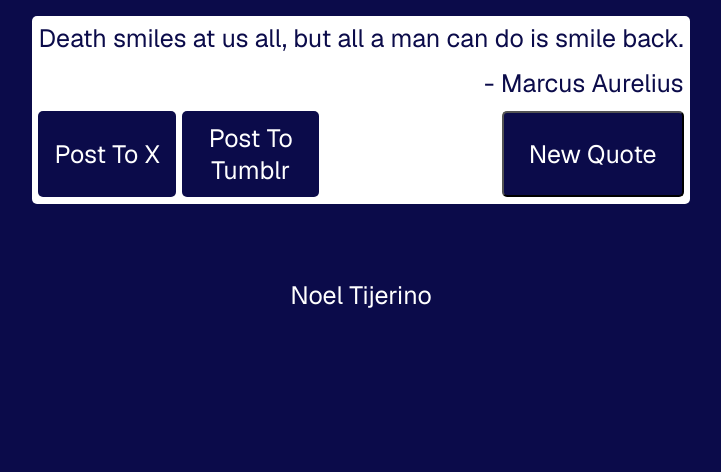
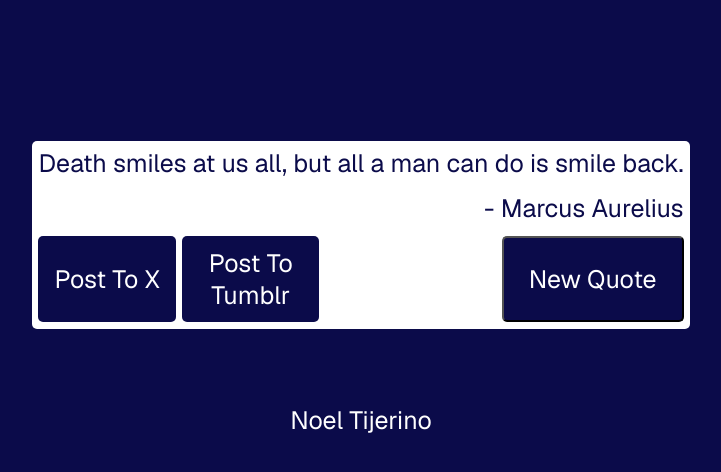
Before and after one commit to ntijerino/random-quote-generator, a Next.js app: page / in a window 1280 px wide. Shown: the top 472 px of the page, without its empty margins (279-1000 px from the left). Built offline with nearby package versions, Linux system fonts and the light colour scheme.

Commit message:
Made final tweaks to have an acceptable screen size responsive page.

```diff
--- a/src/app/components/RandomQuoteMachine.jsx
+++ b/src/app/components/RandomQuoteMachine.jsx
@@ -37,8 +37,6 @@ export default function RandomQuoteMachine() {
           </div>
           <button id={styles.newQuote} className={styles.button} onClick={handleClick} style={{backgroundColor: aRandomColor}} suppressHydrationWarning >New Quote</button>
         </div>
-        {/* I think I was wrong to move the new quote button out of the buttons div. I will probably put it back in for wider screen sizes. */}
-
       </div>
       <a id={styles.creatorLink} title="More projects to check out." href="https://codepen.io/Noel-Tijerino" suppressHydrationWarning>Noel Tijerino</a>
     </div>
--- a/src/app/components/components.module.css
+++ b/src/app/components/components.module.css
@@ -6,6 +6,7 @@
 #container {
   height: 100%;
   font-size: 25px;
+  margin-top: 1.5em;
 }
 
 .quoteBox {
@@ -59,10 +60,6 @@
   border-radius: 5px;
 }
 
-#newQuote {
-  /* margin-top: 1em; */
-}
-
 .centerBoxColumn {
   display: flex;
   flex-direction: column;
@@ -90,7 +87,7 @@
   transition: background-color var(--fade-duration) ease;
 }
 
-@media (min-width: 560px) {
+@media (min-width: 530px) {
   #buttons {
     justify-content: space-between;
   }
@@ -98,6 +95,10 @@
   .button {
     flex-grow: 0;
     padding: 1em;
+  }
+
+  #container {
+    margin-top: 5em;
   }
 
   .linkDiv {
```
